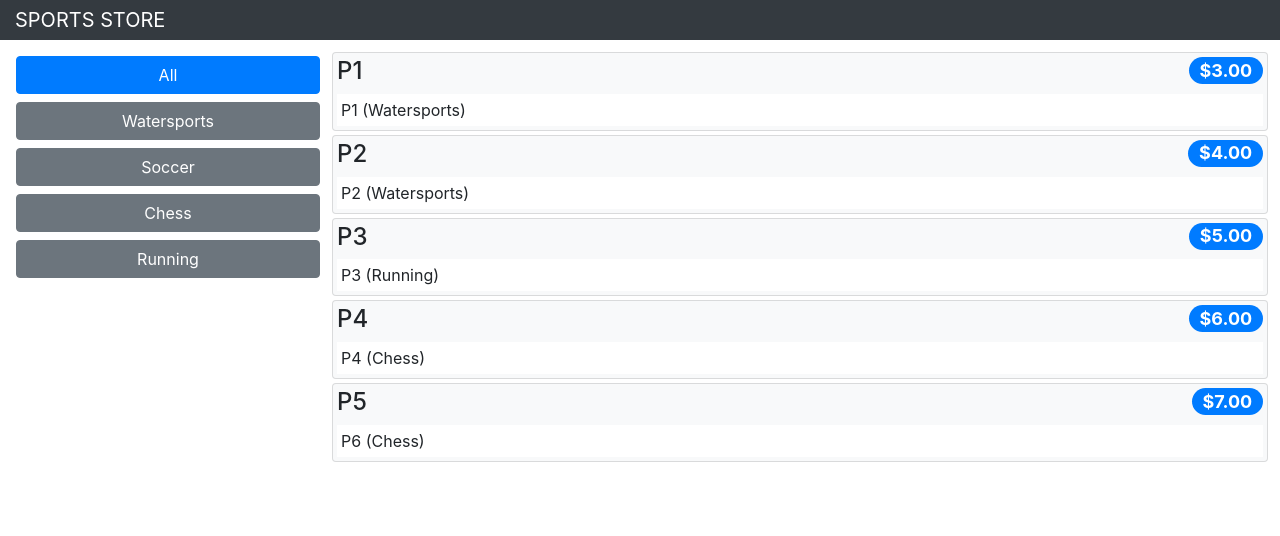
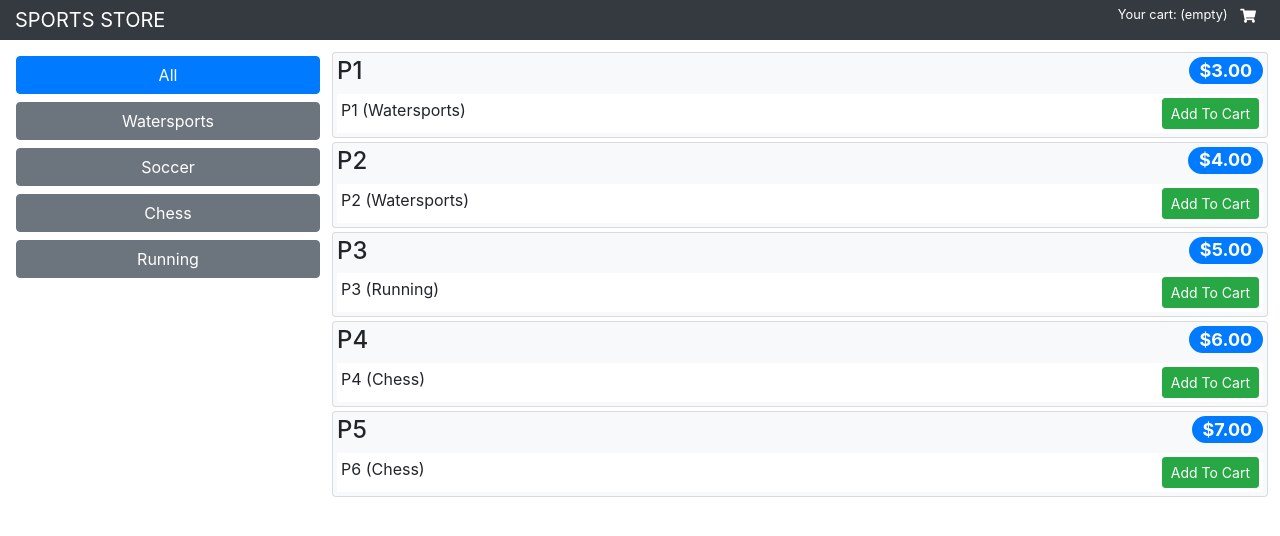
Before and after one commit to SheF1k/sportsstore, a React (Create React App) app: page /shop/products in a window 1280 px wide. Shown: the top 536 px of the page. Built offline with nearby package versions, Linux system fonts and the light colour scheme.

Commit message:
add cart summary and possibility to add product to card

```diff
--- /dev/null
+++ b/src/shop/CartSummary.js
@@ -0,0 +1,33 @@
+import React, { Component } from 'react'
+import { Link } from 'react-router-dom'
+
+export class CartSummary extends Component {
+  getSummary = () => {
+    if (this.props.cartItems > 0) {
+      return (
+        <span>
+          {this.props.cartItems} item(s), ${this.props.cartPrice.toFixed(2)}
+        </span>
+      )
+    } else {
+      return <span>Your cart: (empty) </span>
+    }
+  }
+
+  getLinkClasses = () => {
+    return `btn btn-sm bg-dark text-white ${this.props.cartItems === 0 ? 'disabled' : ''}`
+  }
+
+  render() {
+    return (
+      <div className="float-right">
+        <small>
+          {this.getSummary()}
+          <Link className={this.getLinkClasses()} to="/shop/cart">
+            <i className="fa fa-shopping-cart" />
+          </Link>
+        </small>
+      </div>
+    )
+  }
+}
--- a/src/shop/ProductList.js
+++ b/src/shop/ProductList.js
@@ -14,7 +14,12 @@ export class ProductList extends Component {
           {product.name}
           <span className="badge badge-pill badge-primary float-right">${product.price.toFixed(2)}</span>
         </h4>
-        <div className="card-text bg-white p-1">{product.description} </div>
+        <div className="card-text bg-white p-1">
+          {product.description}
+          <button className="btn btn-success btn-sm float-right" onClick={() => this.props.addToCart(product)}>
+            Add To Cart
+          </button>
+        </div>
       </div>
     ))
   }
--- a/src/shop/Shop.js
+++ b/src/shop/Shop.js
@@ -1,6 +1,8 @@
 import React, { Component } from 'react'
 import { CategoryNavigation } from './CategoryNavigation'
 import { ProductList } from './ProductList'
+import { CartSummary } from './CartSummary'
+
 export class Shop extends Component {
   render() {
     return (
@@ -8,6 +10,7 @@ export class Shop extends Component {
         <div className="row">
           <div className="col bg-dark text-white">
             <div className="navbar-brand">SPORTS STORE</div>
+            <CartSummary {...this.props} />
           </div>
         </div>
         <div className="row">
@@ -15,7 +18,7 @@ export class Shop extends Component {
             <CategoryNavigation baseUrl="/shop/products" categories={this.props.categories} />
           </div>
           <div className="col-9 p-2">
-            <ProductList products={this.props.products} />
+            <ProductList products={this.props.products} {...this.props} />
           </div>
         </div>
       </div>
--- a/src/shop/ShopConnector.js
+++ b/src/shop/ShopConnector.js
@@ -4,6 +4,7 @@ import { connect } from 'react-redux'
 import { loadData } from '../data/ActionCreators'
 import { DataTypes } from '../data/Types'
 import { Shop } from './Shop'
+import { addToCart, updateCartQuantity, removeFromCart, clearCart } from '../data/CartActionCreators'
 
 const mapStateToProps = (dataStore) => ({
   ...dataStore,
@@ -11,6 +12,10 @@ const mapStateToProps = (dataStore) => ({
 
 const mapDispatchToProps = {
   loadData,
+  addToCart,
+  updateCartQuantity,
+  removeFromCart,
+  clearCart,
 }
 
 const filterProducts = (products = [], category) =>
```
Also changed, not shown: 2 other files (tests, documents, lock files or other folders).
